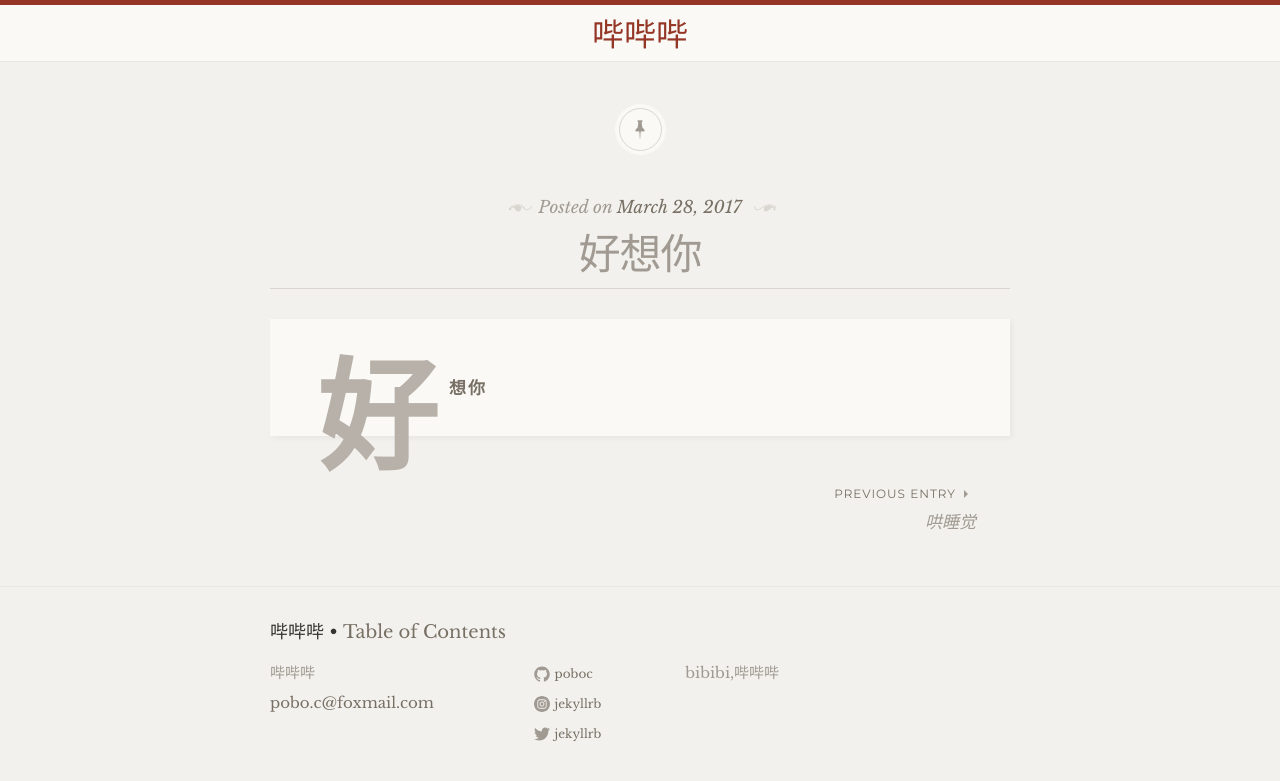
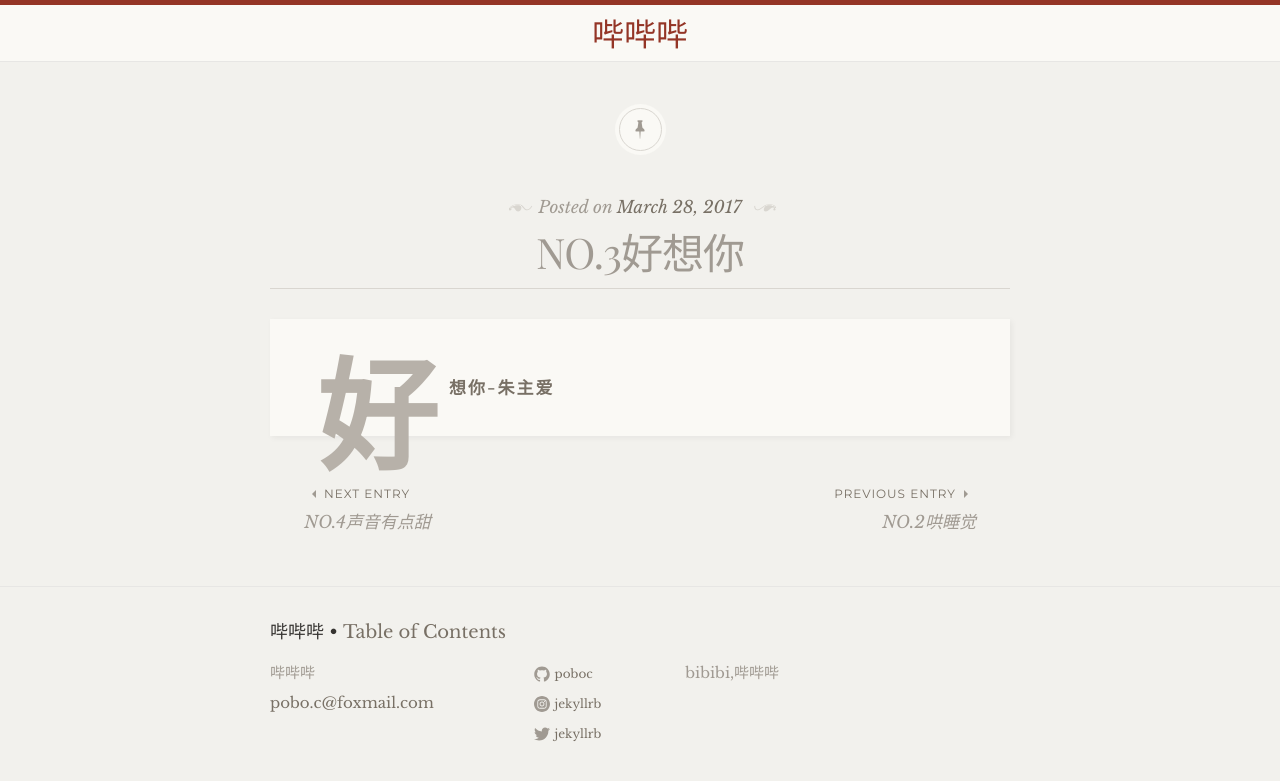
Before and after one commit to jvmkit/bibibi, a Jekyll site: the page built from _posts/2017-03-28-loveru.markdown, in a window 1280 px wide. Shown: the top 781 px of the page. Built offline with Jekyll 4.4.1, drawn with Linux system fonts in a browser that asks for light colours; some web fonts are replaced.

Commit message:
add a broadcasting

```diff
--- a/_posts/2016-09-01-Marionette.markdown
+++ b/_posts/2016-09-01-Marionette.markdown
@@ -1,6 +1,6 @@
 ---
 layout: post
-title:  "마리오네트 (Marionette) MV!"
+title:  "NO.1마리오네트 (Marionette) MV!"
 date:   2016-09-01 11:11:11 +0100
 audiolink: http://7xpokq.com1.z0.glb.clouddn.com/%EC%8A%A4%ED%85%94%EB%9D%BC%20%28Stellar%29%20-%20%EB%A7%88%EB%A6%AC%EC%98%A4%EB%84%A4%ED%8A%B8%20%28Marionette%29%20MV%20-%20YouTube.MP4
 categories: podcast
--- a/_posts/2017-03-27-sleepasmr.markdown
+++ b/_posts/2017-03-27-sleepasmr.markdown
@@ -1,6 +1,6 @@
 ---
 layout: post
-title:  哄睡觉
+title:  "NO.2哄睡觉"
 date:   2017-03-28 11:11:11 +0100
 audiolink: http://storage.live.com/items/D01E0518BC828098%21167153?filename=sleep.mp3
 categories: podcast
--- a/_posts/2017-03-28-loveru.markdown
+++ b/_posts/2017-03-28-loveru.markdown
@@ -1,6 +1,6 @@
 ---
 layout: post
-title:  好想你
+title:  "NO.3好想你"
 date:   2017-03-28 11:11:11 +0100
 audiolink: http://storage.live.com/items/D01E0518BC828098%21167111?filename=_I_MiSS_U_-_Joyce_Chu_.mp4
 categories: podcast
@@ -9,4 +9,4 @@ podcastlength: 276
 bytelength: 91888321
 episodeid: 1
 ---
-好想你
+好想你-朱主爱
```
Also changed, not shown: other parts of _posts/2016-09-01-Marionette.markdown (+1 -1 lines), _posts/2017-03-29-asmr.markdown (added, +12 -0 lines).
